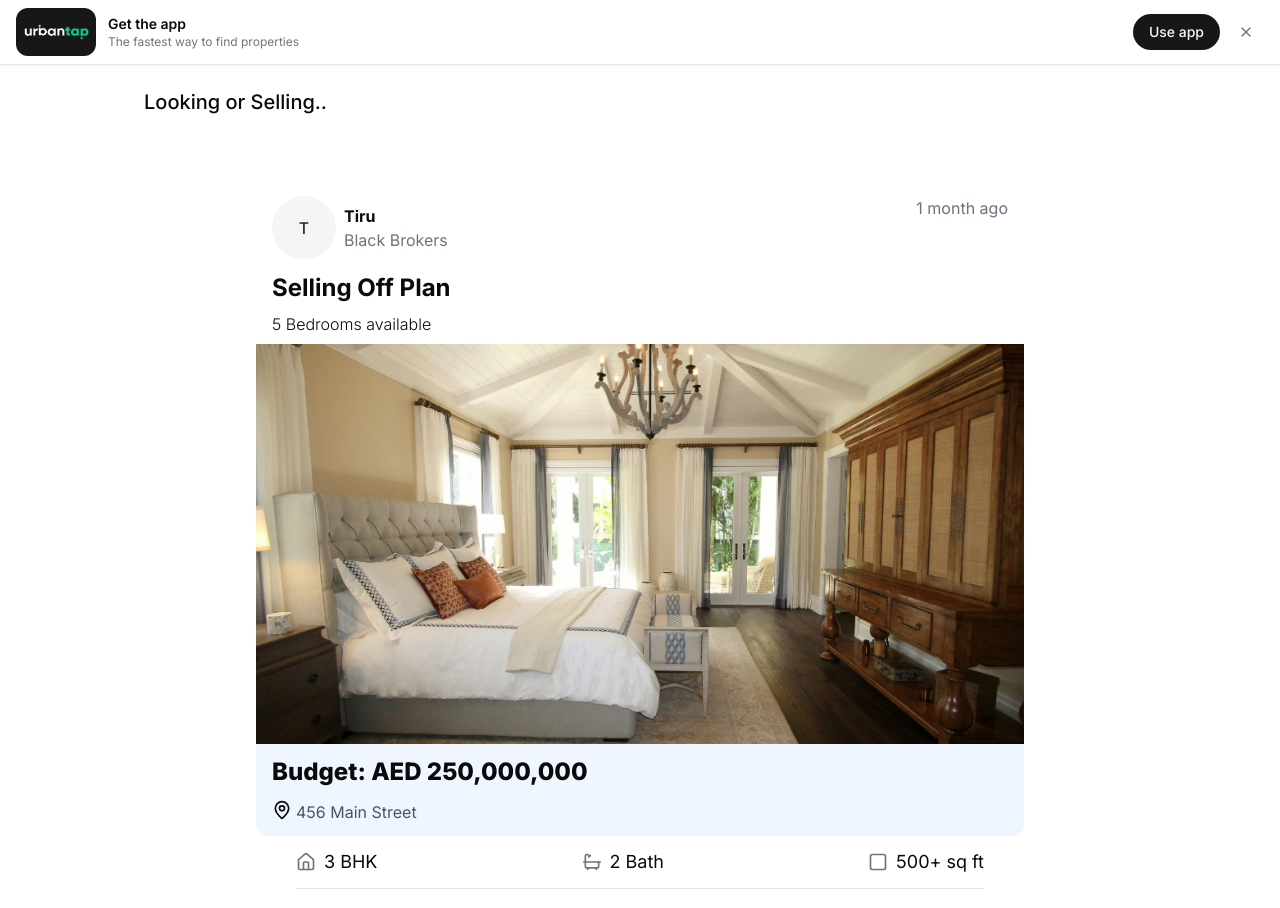
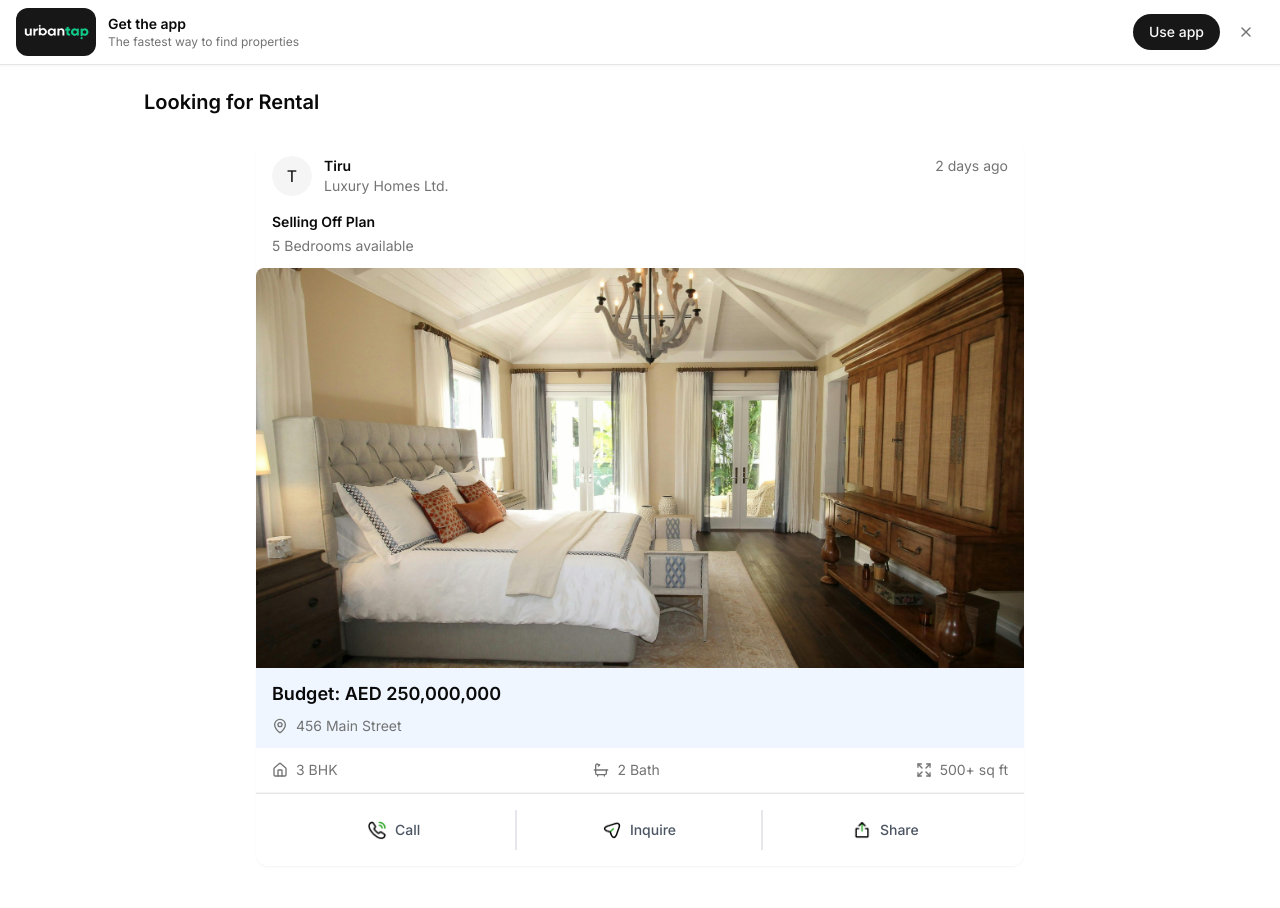
Before and after one commit to Tiru-99/Urbantap-Frontend, a Next.js app: page /listings in a window 1280 px wide. Shown: the top 908 px of the page. Built offline with nearby package versions, Linux system fonts and the light colour scheme.

Commit message:
ui layout fixed

```diff
--- a/src/app/listings/page.tsx
+++ b/src/app/listings/page.tsx
@@ -1,5 +1,6 @@
-
-import { MapPin, Home, Bath , Square} from 'lucide-react'
+"use client"
+import { useState } from 'react'
+import { MapPin, Home, Bath, Square , Expand } from 'lucide-react'
 import { Avatar, AvatarFallback } from "@/components/ui/avatar"
 import { Button } from "@/components/ui/button"
 import { cn } from "@/lib/utils"
@@ -51,7 +52,7 @@ const sampleListings: Listing[] = [
       avatar: 'R',
     },
     title: 'Luxury Villa',
-    description: '7 Bedrooms with a private pool',
+    description: ' 7 Bedrooms with a private pool7 Bedrooms with a private pool7 Bedrooms with a private pool7 Bedrooms with a private pool7 Bedrooms with a private pool',
     images: ['/assets/bedroom.jpg'],
     price: 'AED 600,000,000',
     location: '789 Beach Avenue',
@@ -136,15 +137,19 @@ const sampleListings: Listing[] = [
   }
 ]
 
+
+
 export default function PropertyListings() {
     //const [showDownloadPrompt, setShowDownloadPrompt] = useState(false)
+
+    const[clicked , setClicked] = useState(false);
     return (
       <>
       <FixedNavbar></FixedNavbar>
       <div className="container mx-auto px-4 py-6 max-w-5xl bg-white">
       {/* Header */}
       <div className="flex justify-between items-center mb-6">
-        <h1 className="text-xl font-medium">Looking or Selling..</h1>
+        <h1 className="text-xl font-semibold">Looking for Rental</h1>
       </div>
 
       {/* Listings */}
@@ -153,7 +158,7 @@ export default function PropertyListings() {
           <div
             key={listing.id}
             className={cn(
-              "max-w-3xl mx-auto",
+              "max-w-3xl mx-auto bg-white rounded-xl shadow-sm",
               index === 5 && "relative"
             )}
           >
@@ -167,71 +172,72 @@ export default function PropertyListings() {
               </div>
             )}
 
-            <div className="flex justify-between px-4 mt-20">
-              <div className="flex gap-2">
-                <Avatar className="w-16 h-16">
+            <div className="flex justify-between px-4 py-4">
+              <div className="flex gap-3">
+                <Avatar className="w-10 h-10">
                   <AvatarFallback>{listing.user.avatar}</AvatarFallback>
                 </Avatar>
-                <div className="flex flex-col gap-0 pt-2">
-                  <h3 className="font-bold">{listing.user.name}</h3>
-                  <p className="text-gray-500">Black Brokers</p>
+                <div className="flex flex-col">
+                  <h3 className="font-semibold text-sm">{listing.user.name}</h3>
+                  <p className="text-sm text-muted-foreground">Luxury Homes Ltd.</p>
                 </div>
               </div>
-              <p className="text-gray-500">1 month ago</p>
+              <p className="text-sm text-muted-foreground">{listing.postedAt}</p>
             </div>
 
-            <h2 className="font-bold pt-3 text-2xl px-4">{listing.title}</h2>
-            <h3 className="font-light pt-2 truncate px-4">{listing.description}</h3>
+            <div className="px-4 pb-3">
+              <h2 className="text-sm font-semibold">{listing.title}</h2>
+              <p className="text-sm text-muted-foreground mt-1">{clicked || listing.description.length < 100 ?  (listing.description):(listing.description.slice(0,80))} {listing.description.length > 60 &&(
+                <span className='text-gray-600 font-bold cursor-pointer' onClick={()=>setClicked((prevState)=>!prevState)}>{clicked === true ? " ...Read Less" : " ...Read More"}</span>
+              )} </p>
+            </div>
 
-            <div className="aspect-video w-full h-[25rem] mt-2">
+            <div className="w-full md:h-[400px] h-[200px] relative">
               <img
                 src={listing.images[0]}
                 alt={listing.title}
-                className="object-cover h-full w-full"
+                className="w-full h-full object-cover rounded-t-lg"
               />
             </div>
 
-            <div className="w-full bg-blue-50 rounded-b-xl flex flex-col gap-3">
-              <p className="font-extrabold text-2xl pt-3 pl-4">Budget: {listing.price}</p>
-              <div className="flex justify-start gap-1 pl-4 pb-3">
-                <MapPin className="w-5 h-5" />
-                <p className="text-gray-600">{listing.location}</p>
+            <div className="bg-blue-50 px-4 py-3">
+              <p className="font-semibold text-lg">Budget: {listing.price}</p>
+              <div className="flex items-center gap-2 mt-2">
+                <MapPin className="w-4 h-4 text-muted-foreground" />
+                <p className="text-sm text-muted-foreground">{listing.location}</p>
               </div>
             </div>
 
-            <div className="flex flex-col gap-2 px-4 sm:px-10">
-              {/* Property Features */}
-              <div className="flex items-center justify-between border-b py-3">
-                <div className="flex items-center gap-2 text-lg">
-                  <Home className="h-5 w-5 text-muted-foreground" />
-                  <span>{listing.details.bedrooms} BHK</span>
+            <div className="px-4 py-3 flex items-center justify-between border-b border-gray-100">
+              <div className="flex items-center gap-2">
+                <Home className="h-4 w-4 text-muted-foreground" />
+                <span className="text-sm text-muted-foreground">{listing.details.bedrooms} BHK</span>
               </div>
-                <div className="flex items-center gap-2 text-lg">
-                  <Bath className="h-5 w-5 text-muted-foreground" />
-                  <span>{listing.details.bathrooms} Bath</span>
+              <div className="flex items-center gap-2">
+                <Bath className="h-4 w-4 text-muted-foreground" />
+                <span className="text-sm text-muted-foreground">{listing.details.bathrooms} Bath</span>
               </div>
-                <div className="flex items-center gap-2 text-lg">
-                  <Square className="h-5 w-5 text-muted-foreground" />
-                  <span>{listing.details.area}</span>
+              <div className="flex items-center gap-2">
+                <Expand className="h-4 w-4 text-muted-foreground" />
+                <span className="text-sm text-muted-foreground">{listing.details.area}</span>
               </div>
             </div>
 
-              {/* Action Buttons */}
-              <div className="flex items-center justify-between gap-4 pt-3">
-                <Button variant="outline" className="flex-1 h-12 text-base gap-2">
+            <div className="grid grid-cols-3 p-4 border-t">
+              <button className="flex items-center justify-center gap-2 py-2.5 px-4 text-gray-600 bg-white rounded-none hover:bg-gray-100 text-sm font-medium border-r-2 border-gray-200 last:border-none">
                 <img className="h-5 w-5" src="/assets/call-calling.png" alt="Call icon" />
                 Call
-                </Button>
-                <Button variant="outline" className="flex-1 h-12 text-base gap-2">
+              </button>
+              <button className="flex items-center justify-center gap-2 py-2.5 px-4 text-gray-600 hover:bg-gray-100 bg-white rounded-none text-sm font-medium border-r-2 border-gray-200 last:border-none">
                 <img className="h-5 w-5" src="/assets/send-2.png" alt="Enquire icon" />
-                  Enquire
-                </Button>
-                <Button variant="outline" className="flex-1 h-12 text-base gap-2">
+                Inquire
+              </button>
+              <button className="flex items-center justify-center gap-2 py-2.5 px-4 text-gray-600 bg-white hover:bg-gray-50 rounded-lg text-sm font-medium">
                 <img className="h-5 w-5" src="/assets/Share.png" alt="Share icon" />
                 Share
-                </Button>
+              </button>
             </div>
-            </div>
+
 
           </div>
         ))}
--- a/src/components/ReviewsImages.tsx
+++ b/src/components/ReviewsImages.tsx
@@ -30,7 +30,7 @@ const ImageAnimations: React.FC<ImageAnimationsProps> = ({ children }) => {
       {images.map((image, index) => (
         <motion.div
           key={image.id}
-          className="absolute w-[57px] h-[57px] bg-cover bg-center motion-div "
+          className="absolute lg:w-[57px] lg:h-[57px] bg-cover bg-center motion-div "
           style={{ left: image.left, top: image.top, backgroundImage: `url('../../assets/${image.src}')` }}
           initial={{ opacity: 0, scale: 0 }}
           animate={{
--- a/src/components/TrustedBySection.tsx
+++ b/src/components/TrustedBySection.tsx
@@ -52,7 +52,7 @@ function MobileMarquee() {
             {companies.concat(companies).map((company, index) => (
               <div
                 key={index}
-                className="bg-white rounded-2xl  p-4 flex items-center justify-center mx-2 w-[140px] h-[100px] flex-shrink-0"
+                className="bg-white rounded-2xl p-4 flex items-center justify-center mx-2 w-[140px] h-[100px] flex-shrink-0"
               >
                 <Image
                   src={company.logo}
@@ -70,7 +70,7 @@ function MobileMarquee() {
             {companies.concat(companies).map((company, index) => (
               <div
                 key={index}
-                className="bg-white rounded-2xl  p-4 flex items-center justify-center mx-2 w-[140px] h-[100px] flex-shrink-0"
+                className="bg-white rounded-2xl p-4 flex items-center justify-center mx-2 w-[140px] h-[100px] flex-shrink-0"
               >
                 <Image
                   src={company.logo}
@@ -104,7 +104,7 @@ function DesktopMarquee() {
                 alt={`${company.name} logo`}
                 width={120}
                 height={40}
-                className="max-w-[120px] w-full h-auto object-contain "
+                className="max-w-[120px] w-full h-auto object-contain"
               />
             </div>
           ))}
--- a/src/components/card/card3.component.tsx
+++ b/src/components/card/card3.component.tsx
@@ -14,8 +14,8 @@ const Card3: React.FC<Card3Props> = ({ title, desc, img }) => {
 
       {/* Content Section */}
       <div className="w-full sm:w-1/2">
-        {title && <h2 className="text-black text-2xl font-semibold px-4">{title}</h2>}
-        {desc && <p className="text-gray-500 mt-2 px-4 text-lg">{desc}</p>}
+        {title && <h2 className="text-black md:text-xl lg:text-2xl font-semibold px-4">{title}</h2>}
+        {desc && <p className="text-gray-500 mt-2 px-4 md:text-md lg:text-lg">{desc}</p>}
       </div>
 
       {/* Image Section */}
```
Also changed, not shown: src/components/AboutUs.tsx (+10 -20 lines), src/components/CardsSection.tsx (+13 -13 lines), src/components/DownloadsSection.tsx (+29 -3 lines), src/components/Navbar.tsx (+5 -5 lines), src/components/PropertyListing.tsx (+18 -3 lines), src/components/ReviewsSection.tsx (+18 -11 lines), src/components/TableReviewsSection.tsx (added, +72 -0 lines), src/app/property/[id]/page.tsx (line endings or trailing spaces). Lines whose indentation alone changed are shown as unchanged.
